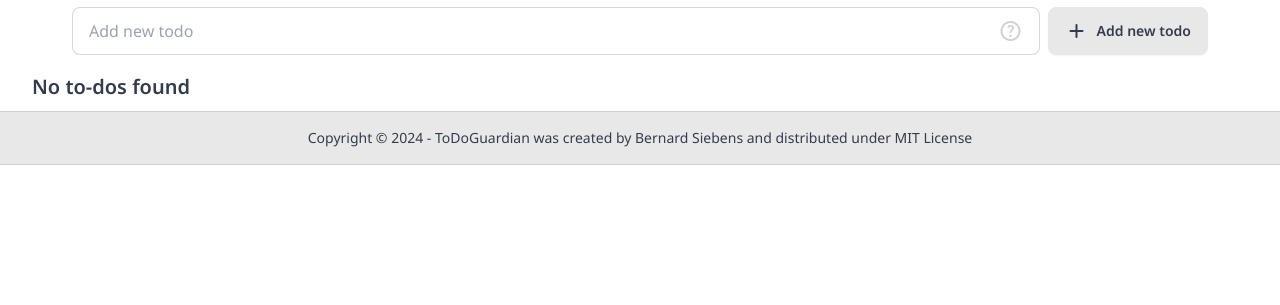
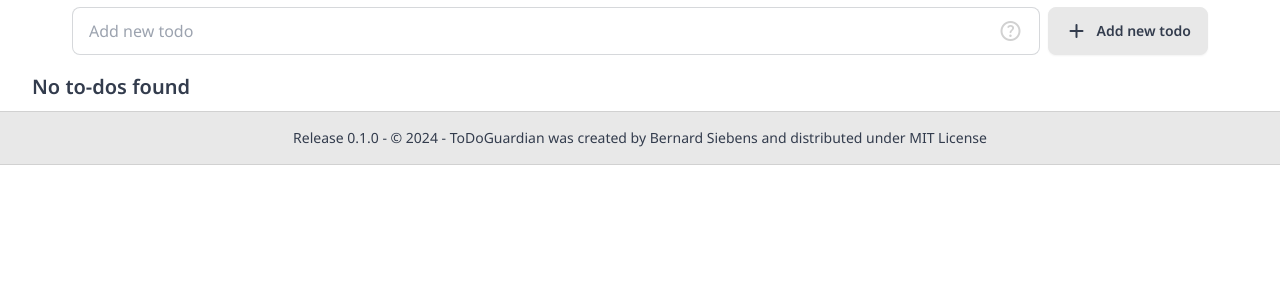
Before and after one commit to bsiebens/todoguardian, a Django app: page / in a window 1280 px wide. Shown: the part 98-403 px from the top of the page. Run offline with Django 5.2, Linux system fonts and the light colour scheme; data that the repository does not hold is empty; style sheets or scripts are compiled from the project's sources; some libraries are stand-ins or nearby versions.

Commit message:
Added release information

```diff
--- a/pyproject.toml
+++ b/pyproject.toml
@@ -1,6 +1,6 @@
 [tool.poetry]
 name = "todoguardian"
-version = "0.0.1"
+version = "0.1.0"
 description = "A python powered web application for handling all your todos in a central location."
 authors = ["Bernard Siebens <bernard@siebens.org>"]
 license = "MIT"
--- a/templates/_base.html
+++ b/templates/_base.html
@@ -95,7 +95,7 @@
 
     <footer class="footer footer-center p-4 bg-base-200 text-base-content border-t border-b border-base-300">
         <aside>
-            <p>Copyright &copy; {% now "Y" %} - ToDoGuardian was created by Bernard Siebens and distributed under MIT License</p>
+            <p>Release 0.1.0 - &copy; {% now "Y" %} - ToDoGuardian was created by Bernard Siebens and distributed under MIT License</p>
         </aside>
     </footer>
 </body>
```
